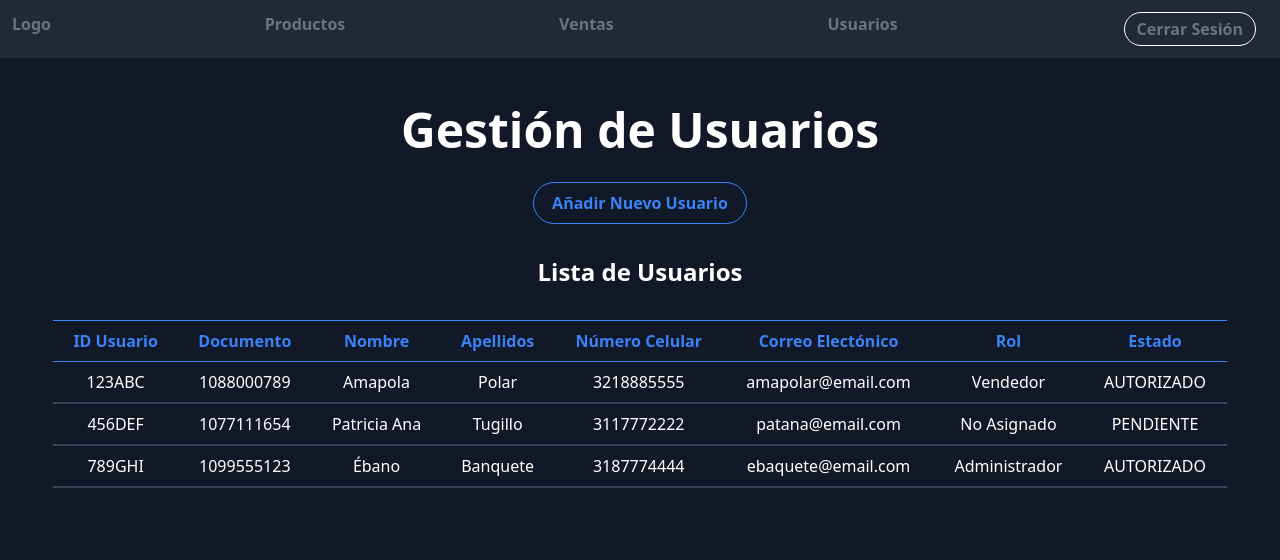
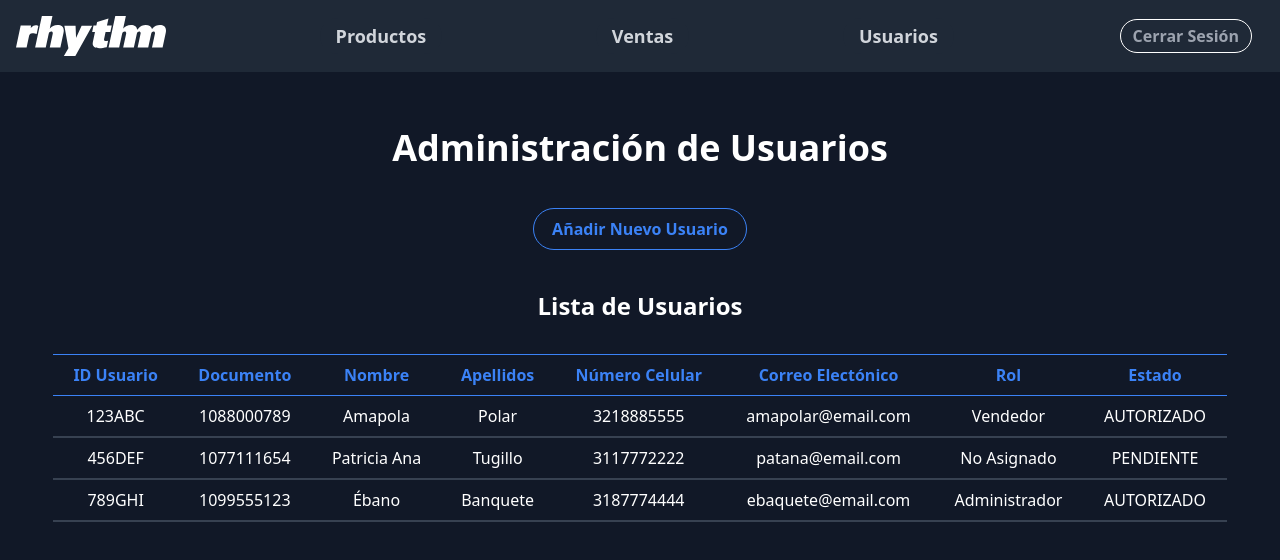
Before and after one commit to jagomezpe/astratic, a React (Create React App) app: page /admin/usuarios in a window 1280 px wide. Shown: the top 560 px of the page. Built offline with nearby package versions, Linux system fonts and the light colour scheme.

Commit message:
agregar botones de navegación al sidebar

```diff
--- /dev/null
+++ b/src/components/ImagenLogo.jsx
@@ -0,0 +1,10 @@
+import React from 'react'
+import Logo from 'media/logo-rhythm.svg'
+
+export const ImagenLogo = () => {
+    return (
+        <img src={Logo} alt="Logo rhythm" className='mx-auto h-10 w-auto'/>
+    )
+}
+
+export default ImagenLogo
--- a/src/components/Navbar.jsx
+++ b/src/components/Navbar.jsx
@@ -1,17 +1,17 @@
 import React from 'react'
 import { Link } from 'react-router-dom'
+import ImagenLogo from './ImagenLogo'
 
 const Navbar = () => {
     return (
         <nav className="bg-gray-800">
-            <ul className='flex w-full justify-between my-3 px-3'>
-                <li className='text-gray-500 font-bold'>Logo</li>
-                <li className='text-gray-500 font-bold'>Opción1</li>
-                <li className='text-gray-500 font-bold'>Opción2</li>
-                <li className='text-gray-500 font-bold'>Opción3</li>
-                <li className='px-3'>
+            <ul className='flex w-full justify-between my-4 px-4'>
+                <li className='flex items-center'>
+                    <ImagenLogo/>
+                </li>
+                <li className='px-3 flex items-center'>
                     <Link to='/login'>
-                        <button className='bg-blue-500 p-1 px-3 text-white rounded-full hover:bg-blue-600 font-semibold'>
+                        <button className='bg-blue-500 p-1 px-3 text-white rounded-full hover:bg-blue-600 font-bold'>
                             Iniciar Sesión
                         </button>
                     </Link>
--- a/src/components/Sidebar.jsx
+++ b/src/components/Sidebar.jsx
@@ -1,17 +1,30 @@
 import React from 'react'
 import { Link } from 'react-router-dom'
+import ImagenLogo from './ImagenLogo'
 
 const Sidebar = () => {
     return (
         <nav className="bg-gray-800">
-            <ul className='flex w-full justify-between my-3 px-3'>
-                <li className='text-gray-500 font-bold'>Logo</li>
-                <li className='text-gray-500 font-bold'>Productos</li>
-                <li className='text-gray-500 font-bold'>Ventas</li>
-                <li className='text-gray-500 font-bold'>Usuarios</li>
-                <li className='px-3'>
+            <ul className='flex w-full justify-between my-4 px-4'>
+                <li className='flex items-center'>
+                    <Link to='/admin'>
+                        <button className='flex items-center'>
+                            <ImagenLogo/>
+                        </button>
+                    </Link>
+                </li>
+                <li className='flex items-center'>
+                    <Ruta ruta='/admin/productos' nombre='Productos'/>
+                </li>
+                <li className='flex items-center'>
+                    <Ruta ruta='/admin/ventas' nombre='Ventas'/>
+                </li>
+                <li className='flex items-center'>
+                    <Ruta ruta='/admin/usuarios' nombre='Usuarios'/>
+                </li>
+                <li className='flex items-center px-3'>
                     <Link to='/'>
-                        <button className='bg-gray-800 border border-white p-1 px-3 text-gray-500 rounded-full hover:bg-gray-500 hover:text-gray-900 font-semibold'>
+                        <button className='bg-gray-800 border border-white p-1 px-3 text-gray-400 rounded-full hover:bg-gray-500 hover:text-gray-900 font-bold'>
                             Cerrar Sesión
                         </button>
                     </Link>
@@ -21,4 +34,14 @@ const Sidebar = () => {
     )
 }
 
+const Ruta = ({ruta, nombre}) => {
+    return (
+        <Link to={ruta}>
+            <button className='flex text-gray-300 text-lg font-bold items-center bg-gray-800 py-1 px-4 rounded-full hover:bg-blue-500 hover:text-white'>
+                {nombre}
+            </button>
+        </Link>
+    )
+}
+
 export default Sidebar
--- a/src/pages/admin/Productos.jsx
+++ b/src/pages/admin/Productos.jsx
@@ -2,9 +2,9 @@ import React from 'react'
 
 const Productos = () => {
     return (
-        <form action="">
-
-        </form>
+        <div>
+            Administración de Productos
+        </div>
     )
 }
 
--- a/src/pages/admin/Usuarios.jsx
+++ b/src/pages/admin/Usuarios.jsx
@@ -55,8 +55,8 @@ const Usuarios = () => {
 
     return (
         <div className='flex flex-col'>
-            <h2 className='text-center text-5xl font-bold text-white mt-12'>Gestión de Usuarios</h2>
-            <div className='flex justify-center mt-7 mb-5'>
+            <h2 className='text-center text-4xl font-bold text-white mt-14'>Administración de Usuarios</h2>
+            <div className='flex justify-center mt-10 mb-7'>
                 <button onClick={()=>{setMostrarTabla(!mostrarTabla)}}
                 className='flex justify-center bg-gray-900 p-2 text-blue-500 rounded-full border border-blue-500 hover:bg-blue-200 hover:text-blue-700 font-semibold text-base w-1/6'>
                     {textoBoton}
```
Also changed, not shown: src/media/logo-rhythm.svg (added).
